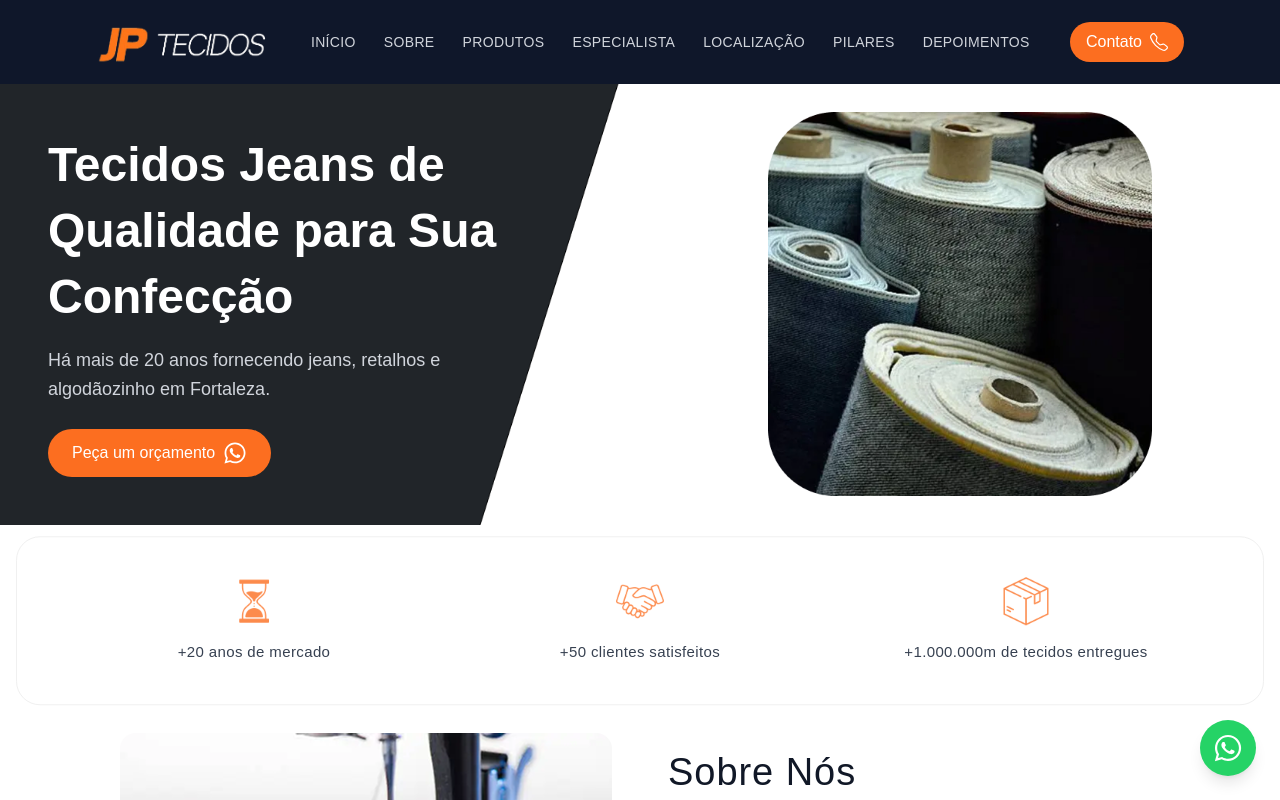
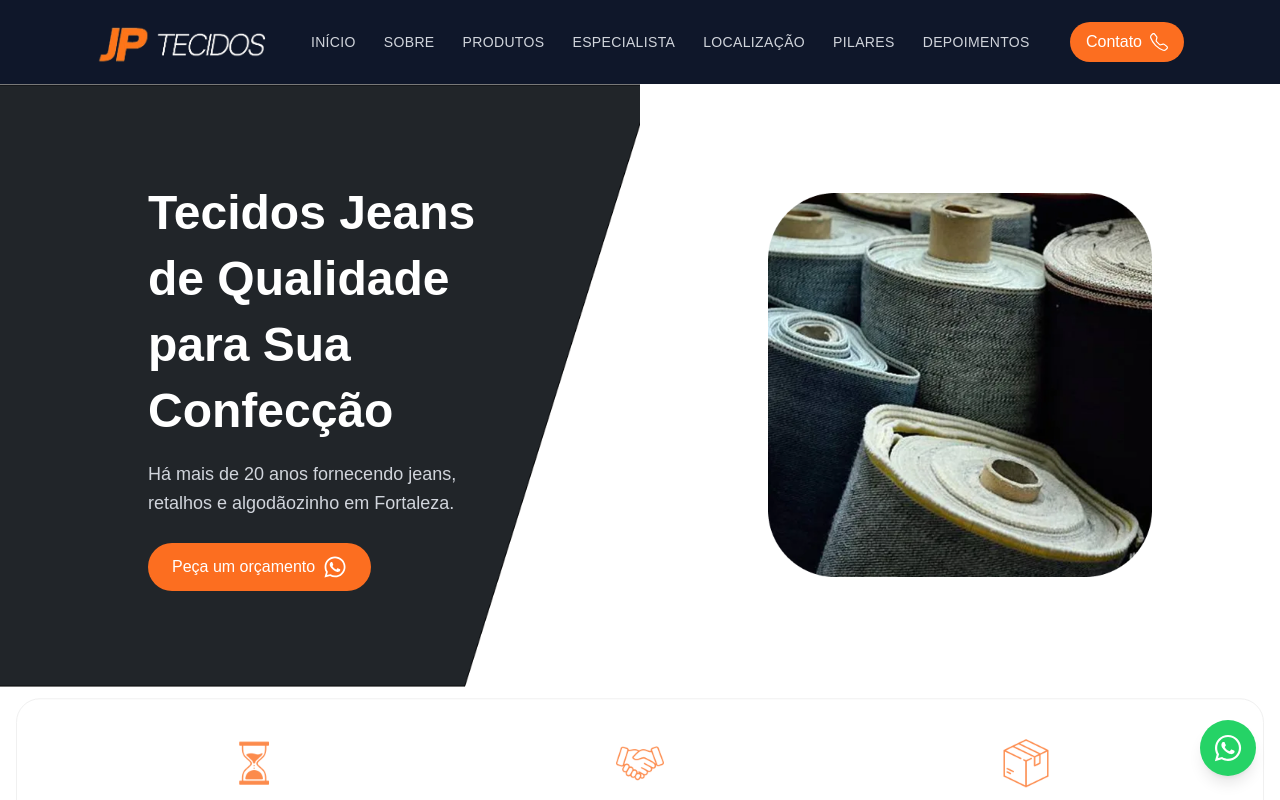
Before and after one commit to adryeldeev/LP-LOJAJPTECIDOS, a React (Vite) app: page / in a window 1280 px wide. Shown: the top 800 px of the page. Built offline with nearby package versions, Linux system fonts and the light colour scheme.

Commit message:
fix: hero alinhada ao section-container da grade do site

```diff
--- a/src/Components/Header/Header.tsx
+++ b/src/Components/Header/Header.tsx
@@ -4,11 +4,11 @@ import vector from '../../assets/Img/Vector1.png'
 
 const Header = () => {
   return (
-    <header id="inicio" className="w-full">
+    <header id="inicio" className="w-full text-white">
       <div className="grid grid-cols-1 md:grid-cols-2 w-full relative">
 
         {/* Lado esquerdo */}
-        <div className="relative flex items-center justify-center">
+        <div className="relative flex items-center justify-center px-6 md:px-25 py-12">
           {/* Vector de fundo */}
           <img
             src={vector}
```
